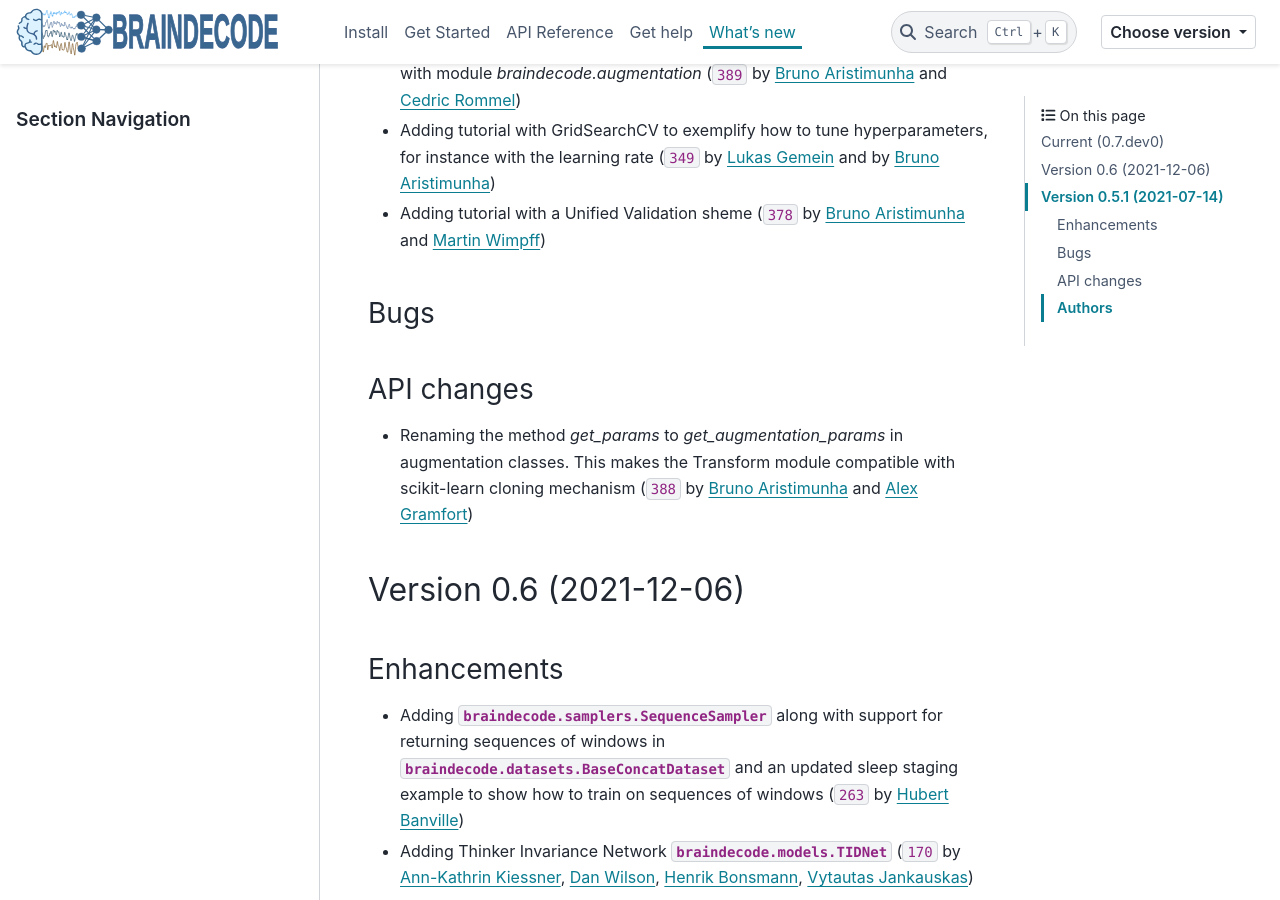
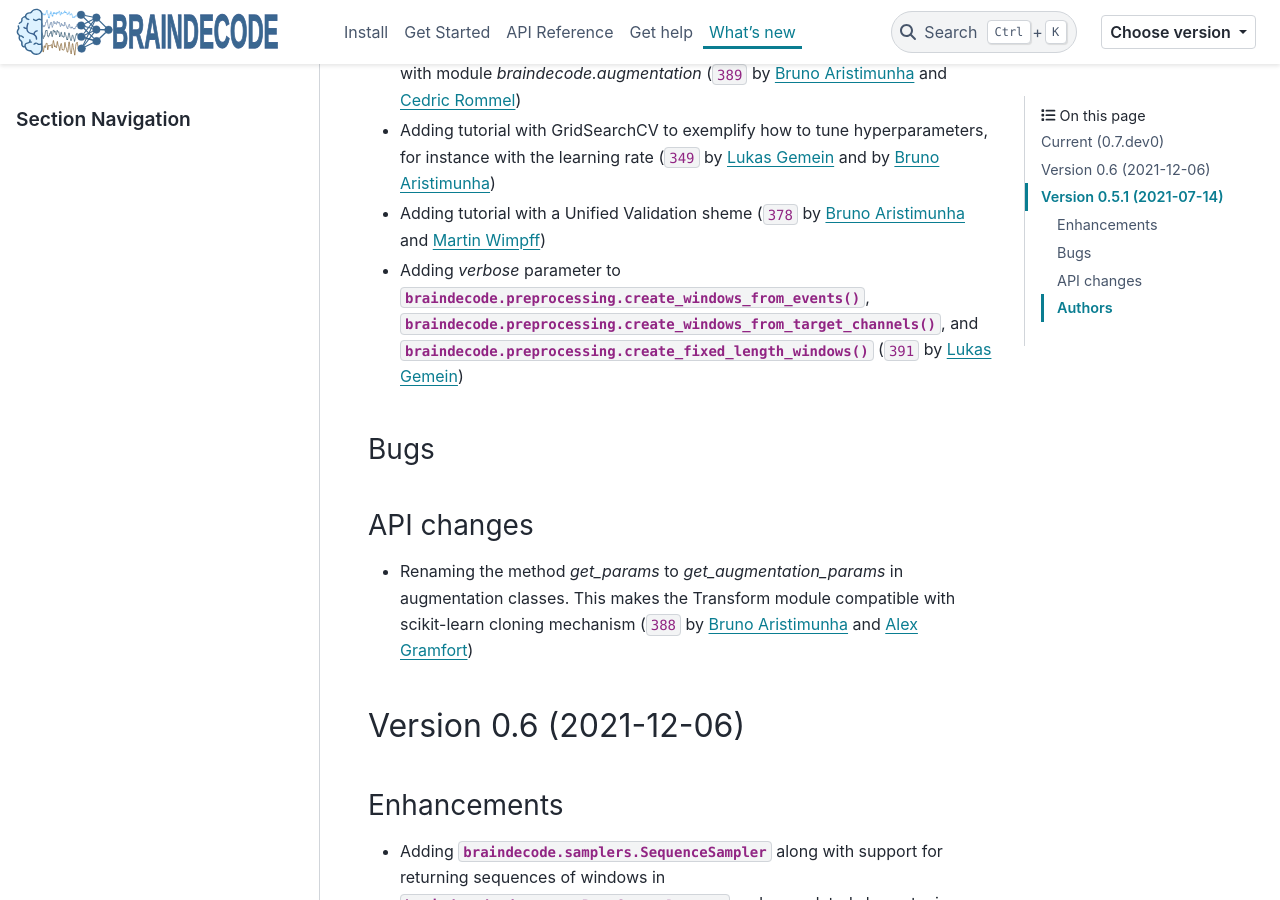
Before and after one commit to braindecode/braindecode, a Sphinx documentation site: the page built from docs/whats_new.rst, in a window 1280 px wide and 900 px high, scrolled down 446 px. Built offline with Sphinx 7.4.7 and the PyData theme 0.15.4, drawn with Linux system fonts in a browser that asks for light colours; pages that are not in the unit, such as notebooks, are missing from menus; cross-references to code outside the pages are shown as plain code.

Commit message:
Updating What's New, related with PR #391.

```diff
--- a/docs/whats_new.rst
+++ b/docs/whats_new.rst
@@ -28,13 +28,13 @@ Enhancements
 - Adding tutorial with GridSearchCV for data augmentation on the BCIC IV 2a with module `braindecode.augmentation` (:gh:`389` by `Bruno Aristimunha`_ and `Cedric Rommel`_)
 - Adding tutorial with GridSearchCV to exemplify how to tune hyperparameters, for instance with the learning rate (:gh:`349` by `Lukas Gemein`_ and by `Bruno Aristimunha`_)
 - Adding tutorial with a Unified Validation sheme (:gh:`378` by `Bruno Aristimunha`_ and `Martin Wimpff`_)
+- Adding `verbose` parameter to :func:`braindecode.preprocessing.create_windows_from_events`, :func:`braindecode.preprocessing.create_windows_from_target_channels`, and :func:`braindecode.preprocessing.create_fixed_length_windows` (:gh:`391` by `Lukas Gemein`_)
 
 Bugs
 ~~~~
 
 API changes
 ~~~~~~~~~~~
-
 - Renaming the method `get_params` to `get_augmentation_params` in augmentation classes. This makes the Transform module compatible with scikit-learn cloning mechanism (:gh:`388` by `Bruno Aristimunha`_ and `Alex Gramfort`_)
 
 .. _changes_0_6_0:
```
